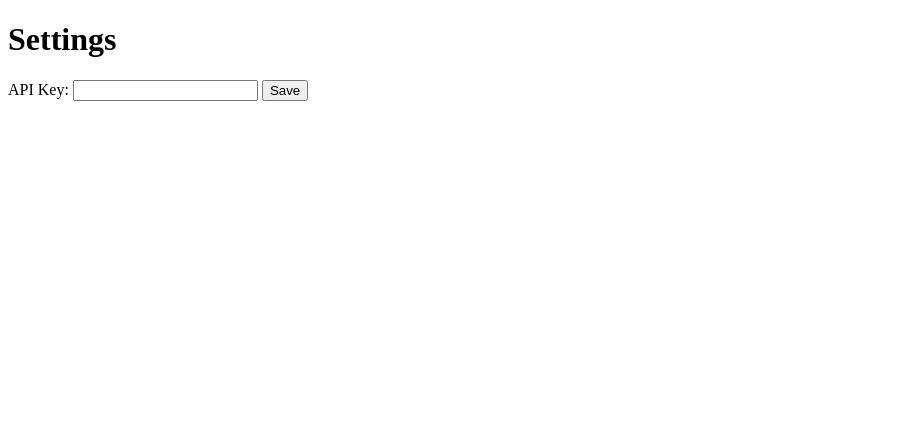
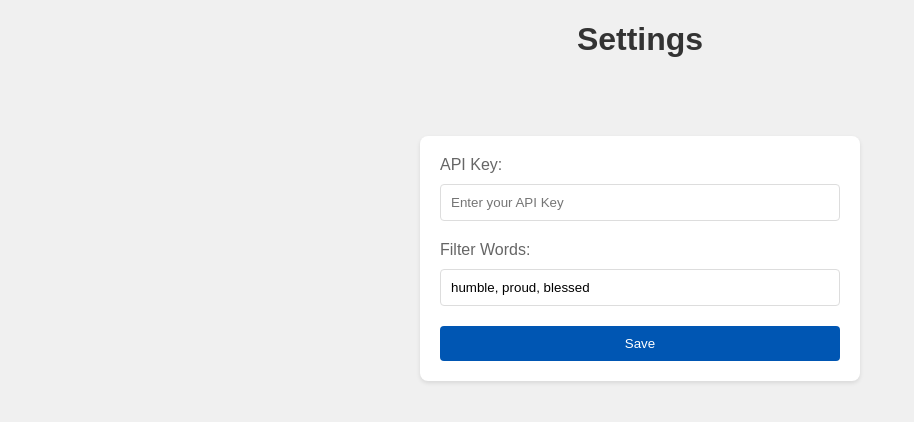
Before and after one commit to FelixGraeber/linkedin-unhumble, a browser extension: page settings.html in a window 1280 px wide. Shown: the whole page, without its empty margins (0-914 px from the left). Drawn offline with Linux system fonts and the light colour scheme.

Commit message:
Fixed styling of settings page

```diff
--- a/settings.html
+++ b/settings.html
@@ -2,14 +2,91 @@
 <html>
 <head>
     <title>Extension Settings</title>
+    <style>
+        body {
+            font-family: Arial, sans-serif;
+            margin: 0;
+            padding: 0;
+            display: block; /* Changed from flex to block */
+            background-color: #f0f0f0;
+        }
+        form {
+            background: white;
+            padding: 20px;
+            border-radius: 8px;
+            box-shadow: 0 2px 4px rgba(0,0,0,0.1);
+            max-width: 400px;
+            width: 100%;
+            margin-top: 20px; /* Add margin to the top if needed */
+            margin-left: auto; /* Center the form horizontally */
+            margin-right: auto; /* Center the form horizontally */
+        }
+        h1 {
+            color: #333;
+            text-align: center;
+        }
+        label {
+            display: block;
+            margin-bottom: 10px;
+            color: #666;
+        }
+        input[type="text"] {
+            width: calc(100% - 22px);
+            padding: 10px;
+            margin-bottom: 20px;
+            border: 1px solid #ddd;
+            border-radius: 4px;
+        }
+        button {
+            width: 100%;
+            padding: 10px;
+            background-color: #0056b3;
+            color: white;
+            border: none;
+            border-radius: 4px;
+            cursor: pointer;
+        }
+        button:hover {
+            background-color: #003d82;
+        }
+        @media (max-width: 600px) {
+            form {
+                margin: 20px;
+            }
+        }
+    </style>
 </head>
 <body>
     <h1>Settings</h1>
+    <br></br>
     <form id="settingsForm">
         <label for="apiKey">API Key:</label>
-        <input type="text" id="apiKey" name="apiKey">
+        <input type="text" id="apiKey" name="apiKey" placeholder="Enter your API Key">
+        <label for="filterWords">Filter Words:</label>
+        <input type="text" id="filterWords" name="filterWords" placeholder="Enter comma separated words" value="humble, proud, blessed">
         <button type="submit">Save</button>
     </form>
     <script src="settings.js"></script>
+    <script>
+        document.addEventListener('DOMContentLoaded', function() {
+            chrome.storage.sync.get(['apiKey', 'filterWords'], function(data) {
+                if(data.apiKey) {
+                    document.getElementById('apiKey').value = data.apiKey;
+                }
+                if(data.filterWords) {
+                    document.getElementById('filterWords').value = data.filterWords;
+                }
+            });
+
+            document.getElementById('settingsForm').addEventListener('submit', function(e) {
+                e.preventDefault();
+                const apiKey = document.getElementById('apiKey').value;
+                const filterWords = document.getElementById('filterWords').value;
+                chrome.storage.sync.set({apiKey: apiKey, filterWords: filterWords}, function() {
+                    alert('Settings saved');
+                });
+            });
+        });
+    </script>
 </body>
 </html>
```
